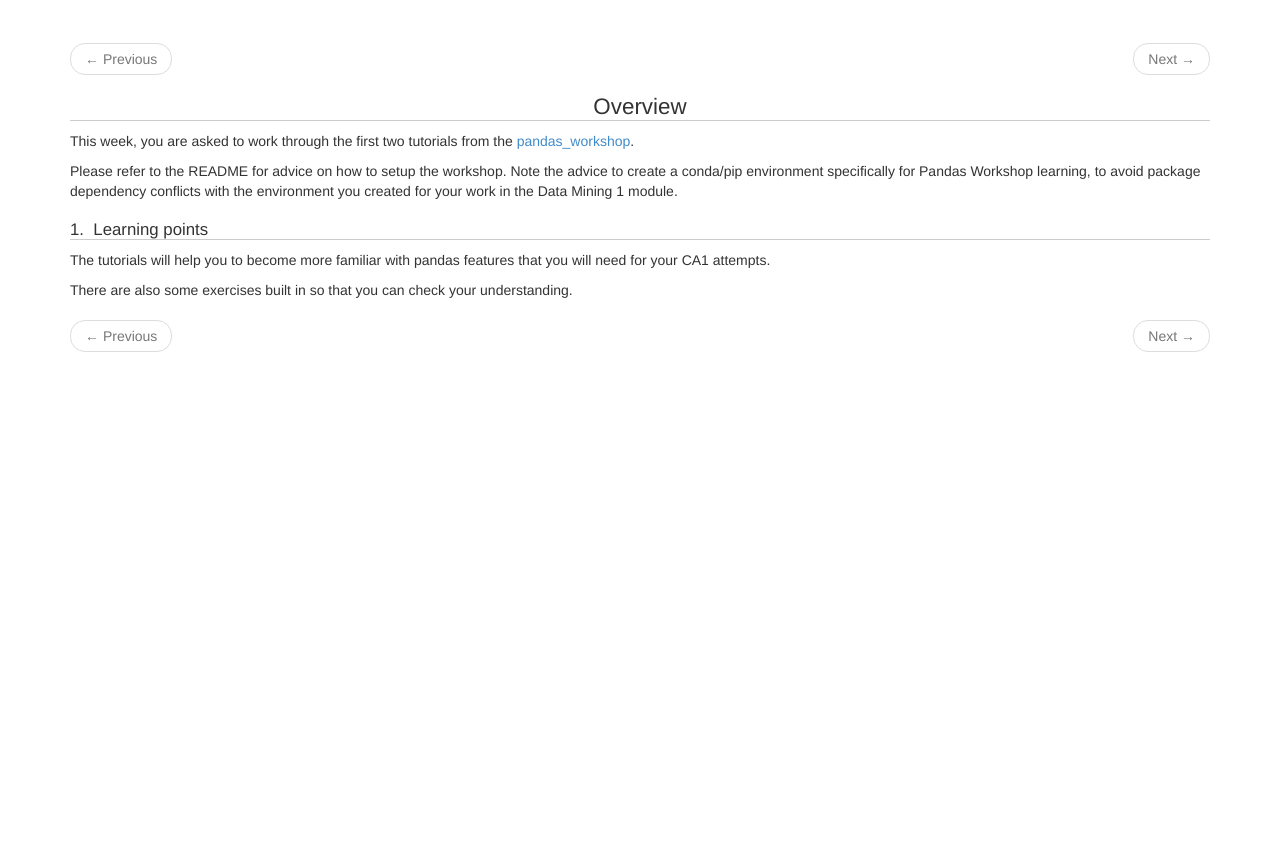
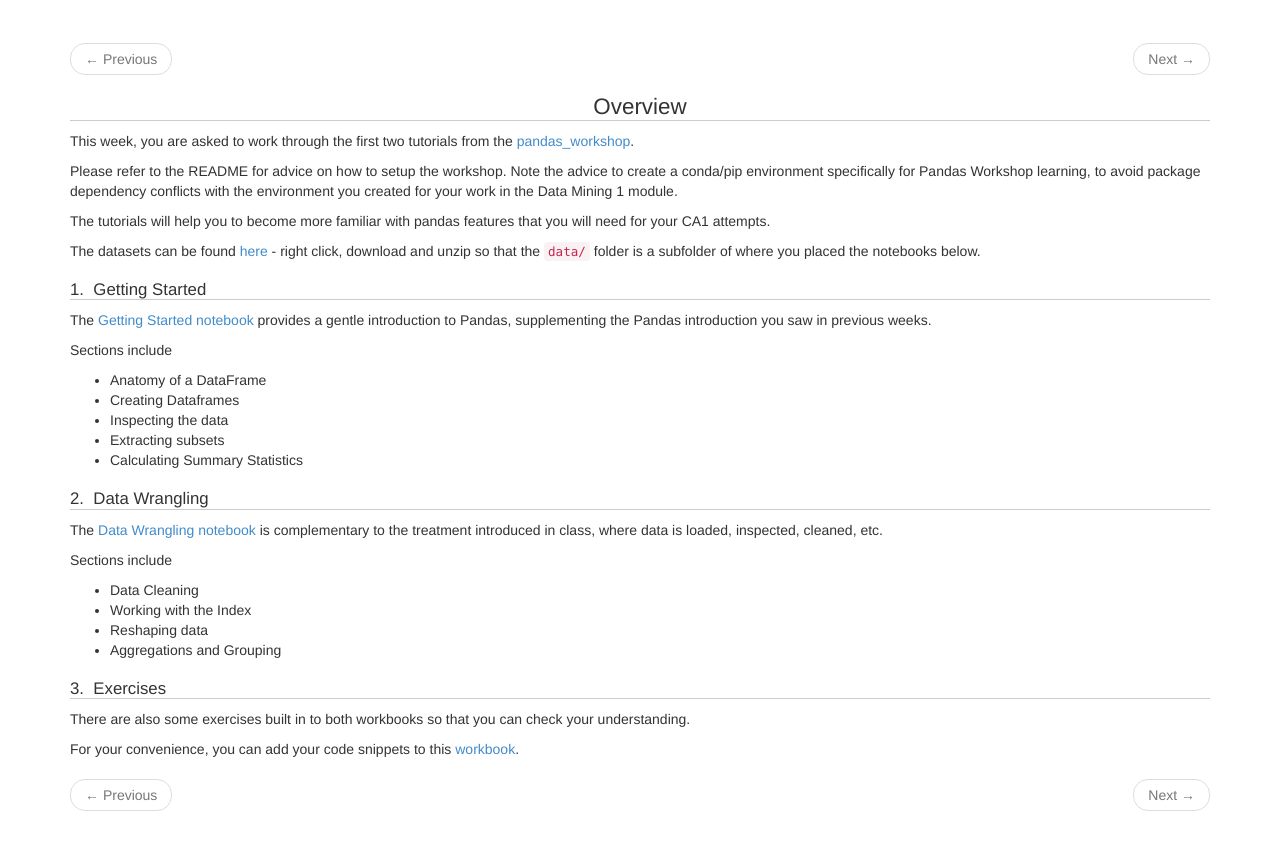
Before and after one commit to DataMining-2022S1/live, a plain HTML site: page topics/04-Exploratory_Data_Analysis/10-practical/00-Outline.html in a window 1280 px wide. Shown: the part 47-896 px from the top of the page. Drawn offline with nearby package versions, Linux system fonts and the light colour scheme; some packages are replaced by stand-ins of ours.

Commit message:
Add pandas-workshop notebooks 1 and 2 to week 4 practical.

```diff
--- a/topics/04-Exploratory_Data_Analysis/10-practical/00-Outline.html
+++ b/topics/04-Exploratory_Data_Analysis/10-practical/00-Outline.html
@@ -163,11 +163,39 @@
 advice to create a conda/pip environment specifically for Pandas Workshop
 learning, to avoid package dependency conflicts with the environment you
 created for your work in the Data Mining 1 module.</p>
-<h2>Learning points</h2>
 <p>The tutorials will help you to become more familiar with pandas features that
 you will need for your CA1 attempts.</p>
-<p>There are also some exercises built in so that you can check your
-understanding.</p>
+<p>The datasets can be found <a href="files/data.zip">here</a> - right click, download
+and unzip so that the <code>data/</code> folder is a subfolder of where you placed
+the notebooks below.</p>
+<h2>Getting Started</h2>
+<p>The <a href="files/1-getting_started_with_pandas.ipynb">Getting Started notebook</a>
+provides a gentle introduction to Pandas, supplementing the Pandas introduction
+you saw in previous weeks.</p>
+<p>Sections include</p>
+<ul>
+<li>Anatomy of a DataFrame</li>
+<li>Creating Dataframes</li>
+<li>Inspecting the data</li>
+<li>Extracting subsets</li>
+<li>Calculating Summary Statistics</li>
+</ul>
+<h2>Data Wrangling</h2>
+<p>The <a href="files/2-data_wrangling.ipynb">Data Wrangling notebook</a> is complementary to
+the treatment introduced in class, where data is loaded, inspected, cleaned,
+etc.</p>
+<p>Sections include</p>
+<ul>
+<li>Data Cleaning</li>
+<li>Working with the Index</li>
+<li>Reshaping data</li>
+<li>Aggregations and Grouping</li>
+</ul>
+<h2>Exercises</h2>
+<p>There are also some exercises built in to both workbooks so that you can check
+your understanding.</p>
+<p>For your convenience, you can add your code snippets to this
+<a href="files/workbook1.ipynb">workbook</a>.</p>
 
 		<ul class="pager">
 
```
Also changed, not shown: 4 other files.
